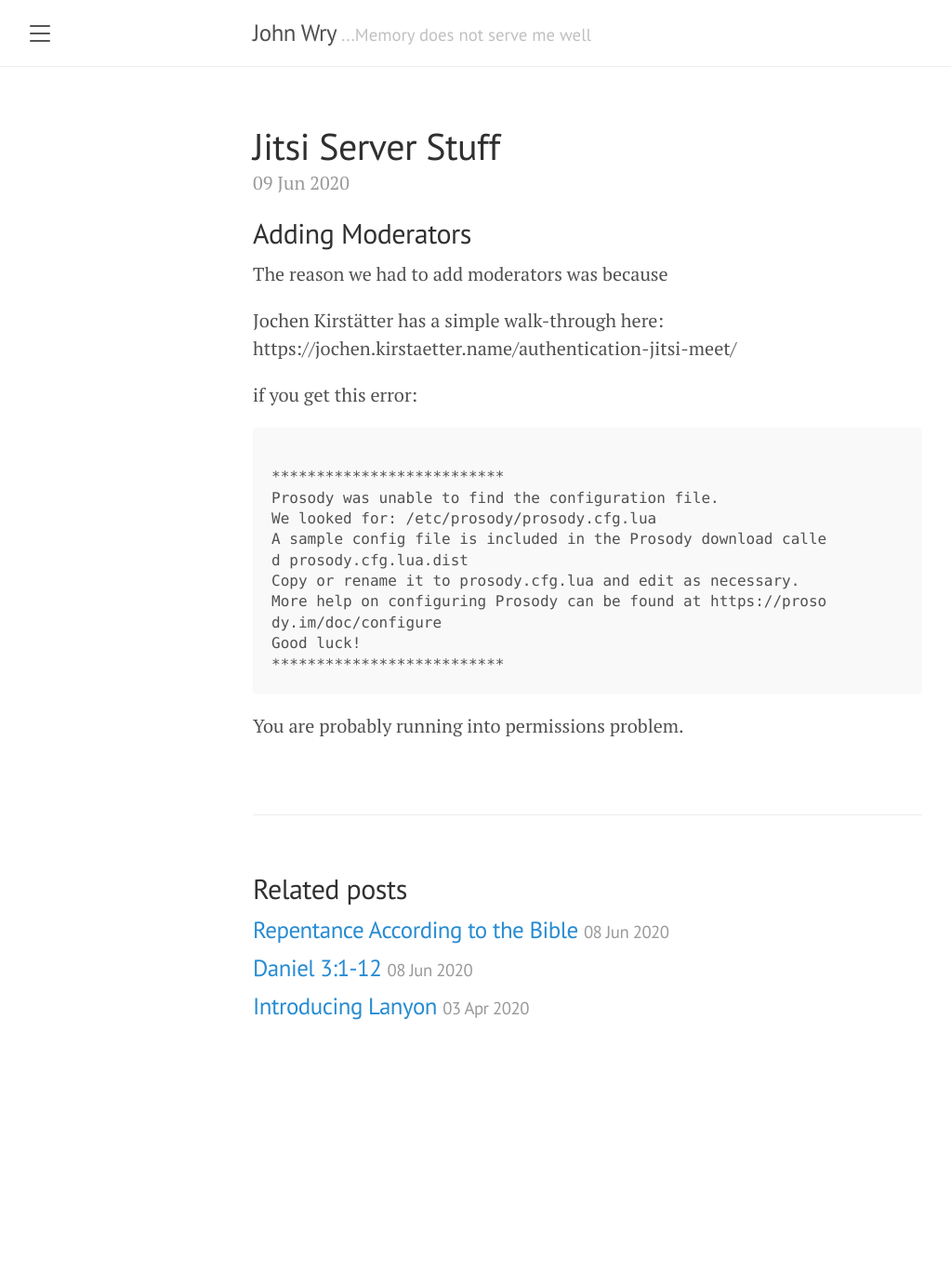
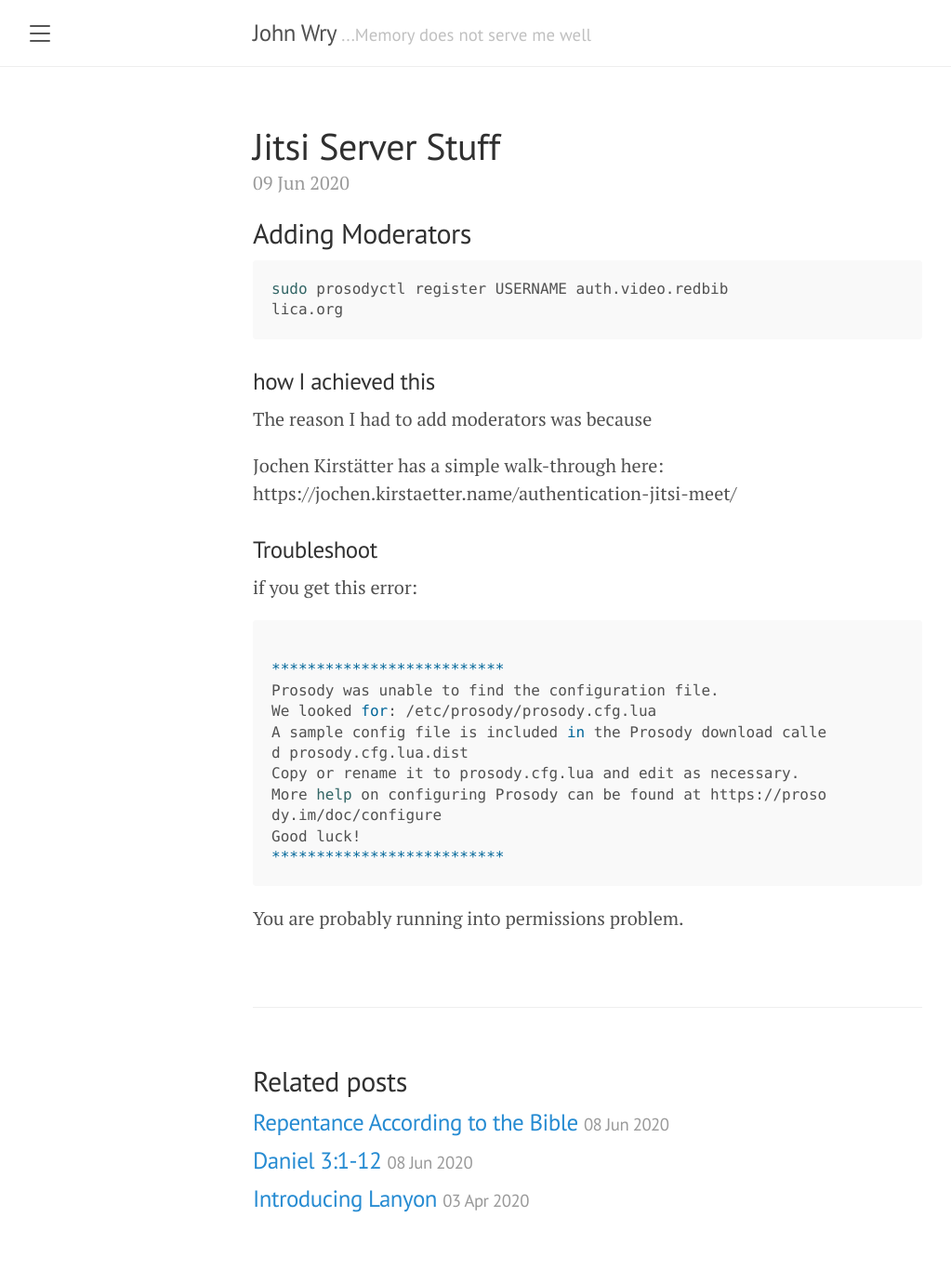
Before and after one commit to johnwry/blog, a Jekyll site: the page built from _posts/2020-06-09-Jitsi-Server-Stuff.md, in a window 1280 px wide. Shown: the whole page at 93% size, without its empty margins (8-1031 px from the left). Built offline with Jekyll 4.4.1, drawn with Linux system fonts in a browser that asks for light colours; before the commit the page ends 1158 px from its top, so only the background shows below that.

Commit message:
Update 2020-06-09-Jitsi-Server-Stuff.md

````diff
--- a/_posts/2020-06-09-Jitsi-Server-Stuff.md
+++ b/_posts/2020-06-09-Jitsi-Server-Stuff.md
@@ -3,14 +3,20 @@ layout: post
 title: Jitsi Server Stuff
 ---
 ## Adding Moderators
+```bash
+sudo prosodyctl register USERNAME auth.video.redbib
+lica.org
+```
 
-The reason we had to add moderators was because
+### how I achieved this
+The reason I had to add moderators was because
 
 Jochen Kirstätter has a simple walk-through here:
 https://jochen.kirstaetter.name/authentication-jitsi-meet/
 
+### Troubleshoot
 if you get this error:
-```
+```bash
 
 **************************
 Prosody was unable to find the configuration file.
````
